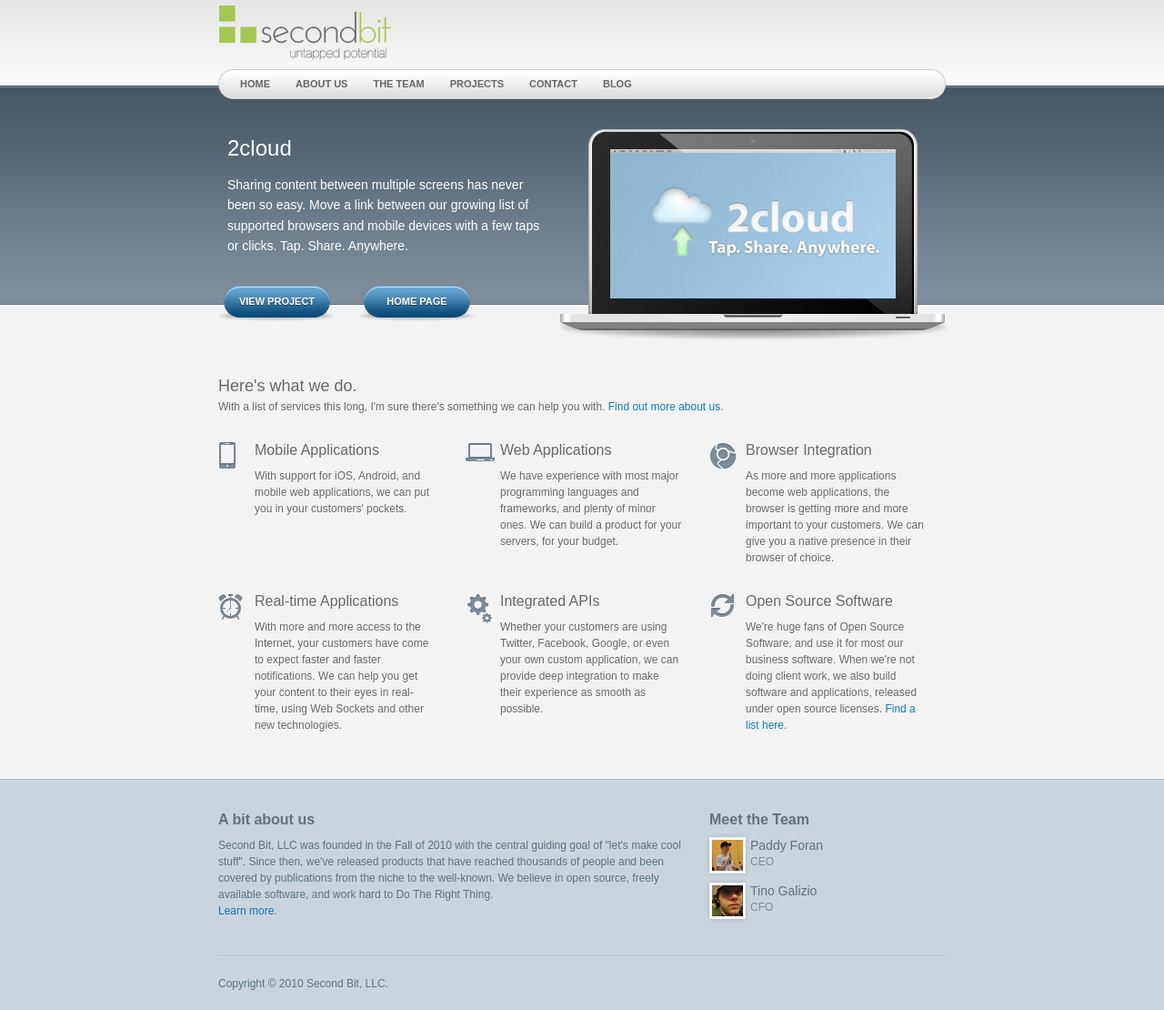
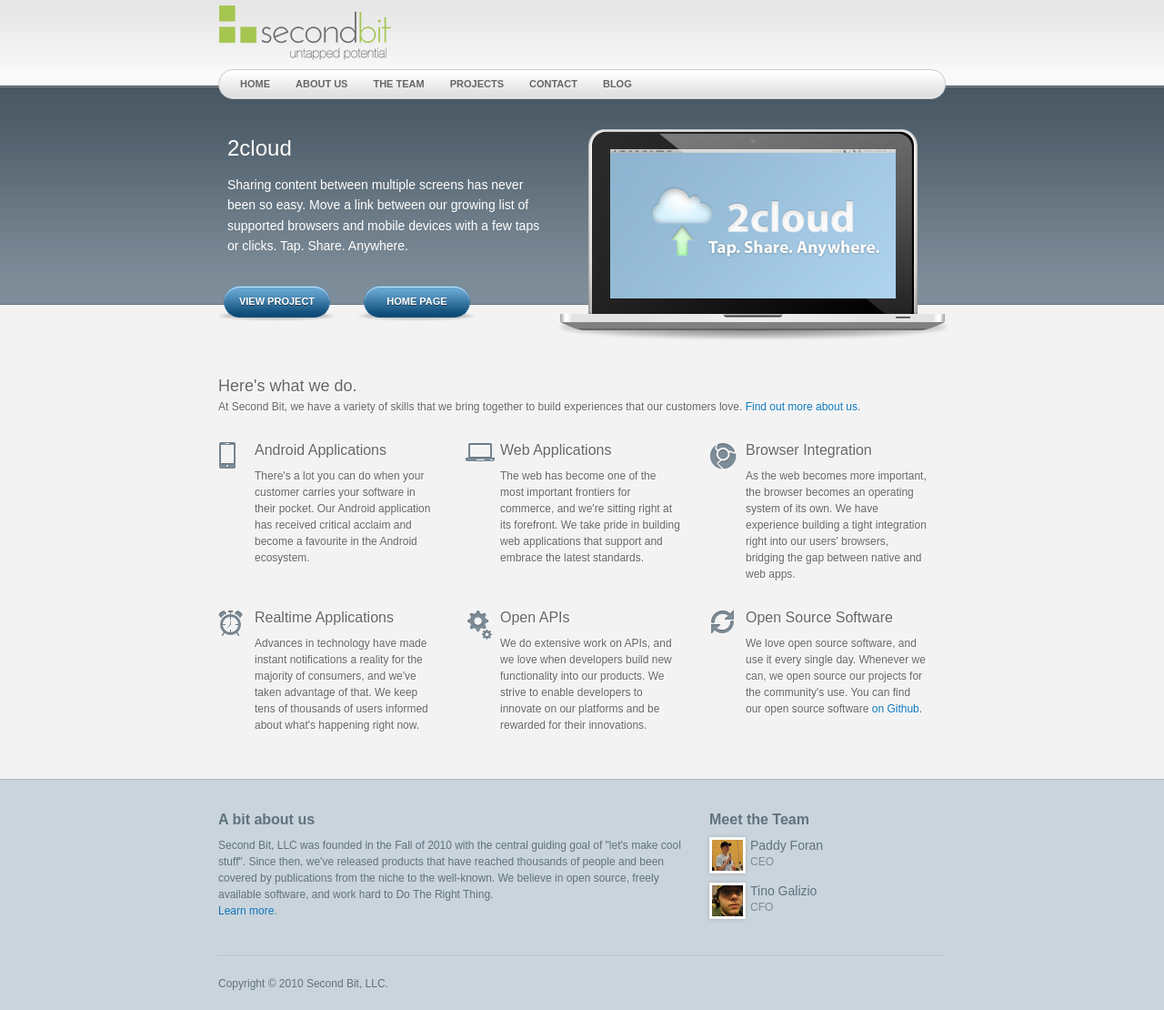
Before and after one commit to secondbit/secondbit.github.com, a Jekyll site: the page built from index.html, in a window 1280 px wide. Shown: the whole page at 91% size. Built offline with Jekyll 4.4.1, drawn with Linux system fonts in a browser that asks for light colours.

Commit message:
Switched from services offered to clients to things we kick ass at.

```diff
--- a/index.html
+++ b/index.html
@@ -14,31 +14,31 @@
 ---
 				<!-- Services List -->
 				<h2>Here's what we do.</h2>
-				<p>With a list of services this long, I'm sure there's something we can help you with. <a href="#">Find out more about us</a>.</p>
+				<p>At Second Bit, we have a variety of skills that we bring together to build experiences that our customers love. <a href="/about">Find out more about us</a>.</p>
 
 				<ul id="services">
 					<li class="mobile onethird">
-						<h3>Mobile Applications</h3>
-						<p>With support for iOS, Android, and mobile web applications, we can put you in your customers' pockets.</p>
+						<h3>Android Applications</h3>
+						<p>There's a lot you can do when your customer carries your software in their pocket. Our Android application has received critical acclaim and become a favourite in the Android ecosystem.</p>
 					</li>
 					<li class="web onethird thirds-middle">
 						<h3>Web Applications</h3>
-						<p>We have experience with most major programming languages and frameworks, and plenty of minor ones. We can build a product for your servers, for your budget.</p>
+						<p>The web has become one of the most important frontiers for commerce, and we're sitting right at its forefront. We take pride in building web applications that support and embrace the latest standards.</p>
 					</li>
 					<li class="browser onethird">
 						<h3>Browser Integration</h3>
-						<p>As more and more applications become web applications, the browser is getting more and more important to your customers. We can give you a native presence in their browser of choice.</p>
+						<p>As the web becomes more important, the browser becomes an operating system of its own. We have experience building a tight integration right into our users' browsers, bridging the gap between native and web apps.</p>
 					</li>
 					<li class="realtime onethird">
-						<h3>Real-time Applications</h3>
-						<p>With more and more access to the Internet, your customers have come to expect faster and faster notifications. We can help you get your content to their eyes in real-time, using Web Sockets and other new technologies.</p>
+						<h3>Realtime Applications</h3>
+						<p>Advances in technology have made instant notifications a reality for the majority of consumers, and we've taken advantage of that. We keep tens of thousands of users informed about what's happening <em>right now</em>.</p>
 					</li>
 					<li class="api onethird thirds-middle">
-						<h3>Integrated APIs</h3>
-						<p>Whether your customers are using Twitter, Facebook, Google, or even your own custom application, we can provide deep integration to make their experience as smooth as possible.</p>
+						<h3>Open APIs</h3>
+						<p>We do extensive work on APIs, and we love when developers build new functionality into our products. We strive to enable developers to innovate on our platforms and be rewarded for their innovations.</p>
 					</li>
 					<li class="opensource onethird">
 						<h3>Open Source Software</h3>
-						<p>We're huge fans of Open Source Software, and use it for most our business software. When we're not doing client work, we also build software and applications, released under open source licenses. <a href="#">Find a list here</a>.</p>
+						<p>We love open source software, and use it every single day. Whenever we can, we open source our projects for the community's use. You can find our open source software <a href="https://www.github.com/secondbit" title="Second Bit on Github">on Github</a>.</p>
 					</li>
 				</ul>
```
